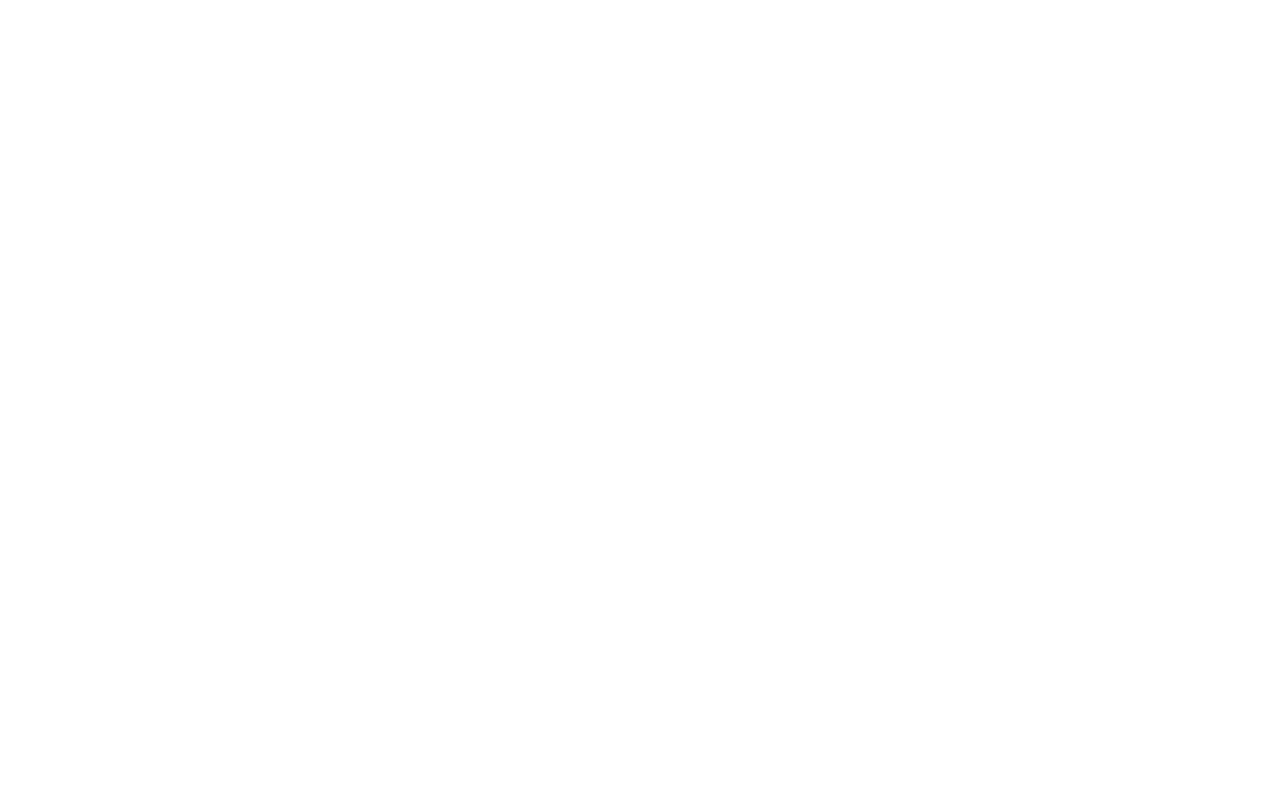
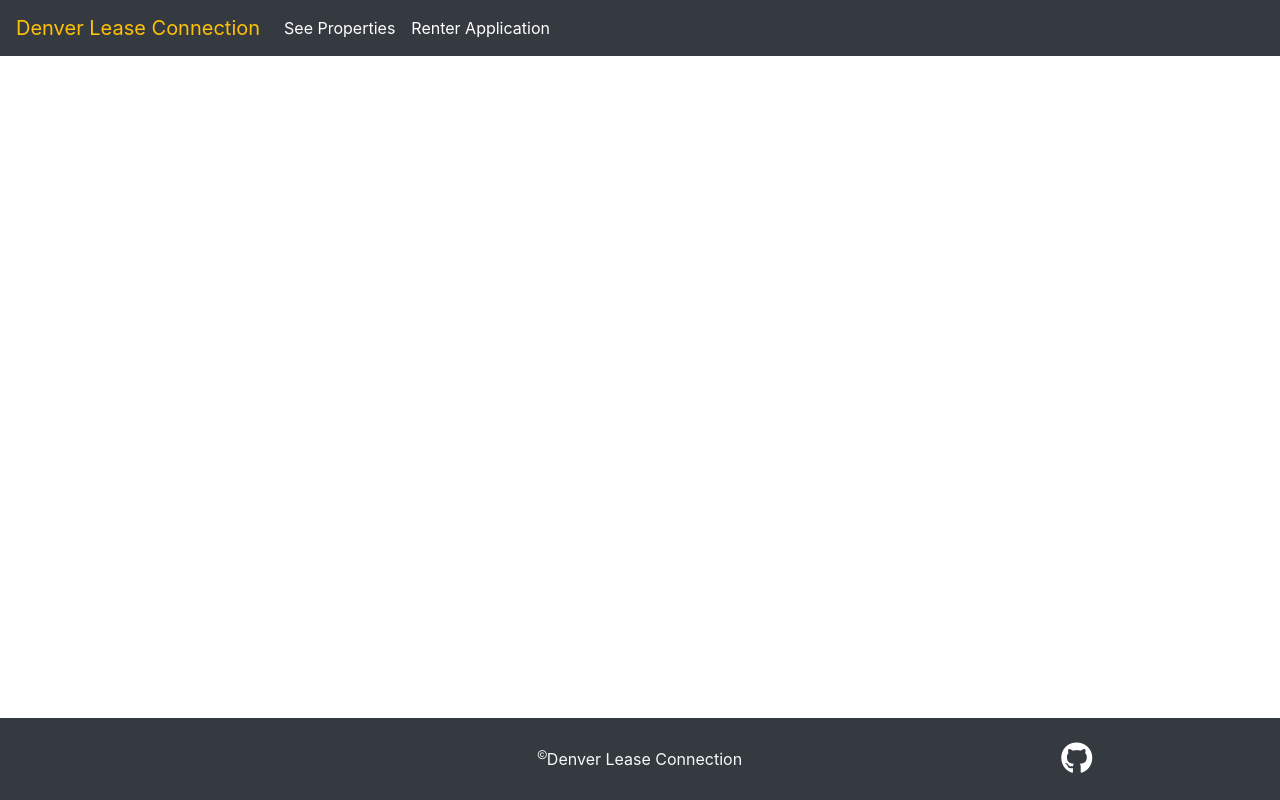
Before and after one commit to gradientus/denver-lease-connection, a React (Create React App) app in the folder client/: page /renter in a window 1280 px wide. Built offline with nearby package versions, Linux system fonts and the light colour scheme.

Commit message:
Add skeletal content to RenterLanding, add RenterLanding route to App.js

```diff
--- a/client/src/App.js
+++ b/client/src/App.js
@@ -5,7 +5,7 @@
 import LandlordApplicants from "./pages/LandlordApplicants";
 import RenterApplication from "./pages/RenterApplication";
 import LandlordAddListing from "./pages/LandlordAddListing";
-
+import RenterLanding from "./pages/RenterLanding";
 
 function App() {
   return (
@@ -16,7 +16,7 @@
         <Route exact path="/addlisting" component={LandlordAddListing} />
         <Route exact path="/applicants" component={LandlordApplicants} />
         <Route exact path="/renterapp" component={RenterApplication} />
-
+        <Route exact path="/renter" component={RenterLanding} />
       </div>
     </Router>
   );
--- a/client/src/pages/RenterLanding.js
+++ b/client/src/pages/RenterLanding.js
@@ -1 +1,15 @@
-//TODO:  Do this shit
+import React, { Component } from "react";
+import RenterNav from "../components/RenterNav";
+import Footer from "../components/Footer";
+
+const RenterLanding = () => {
+  return (
+    <div>
+      <RenterNav />
+      {/* TODO: Add Renter Choices */}
+      <Footer />
+    </div>
+  );
+};
+
+export default RenterLanding;
```
